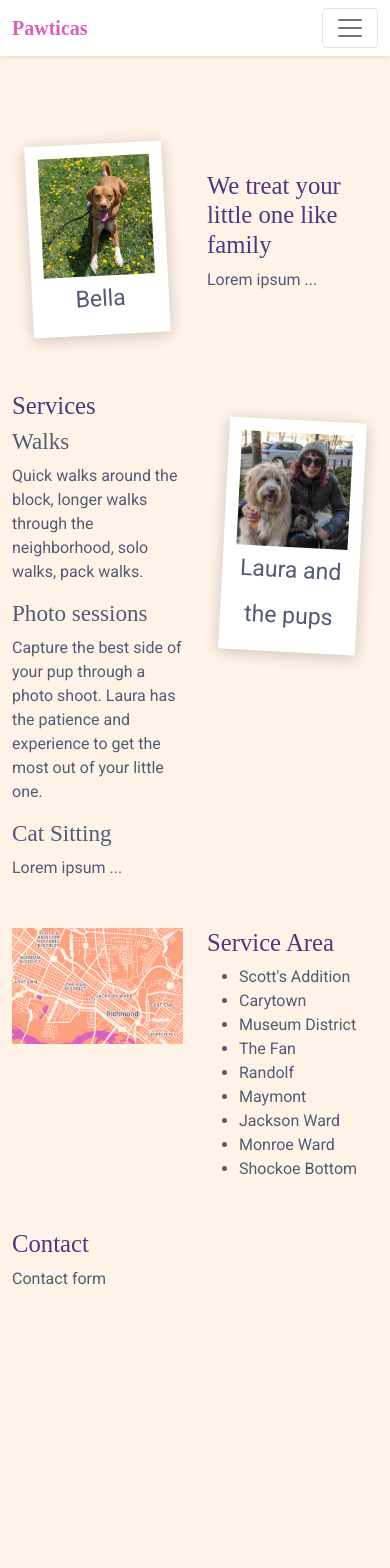
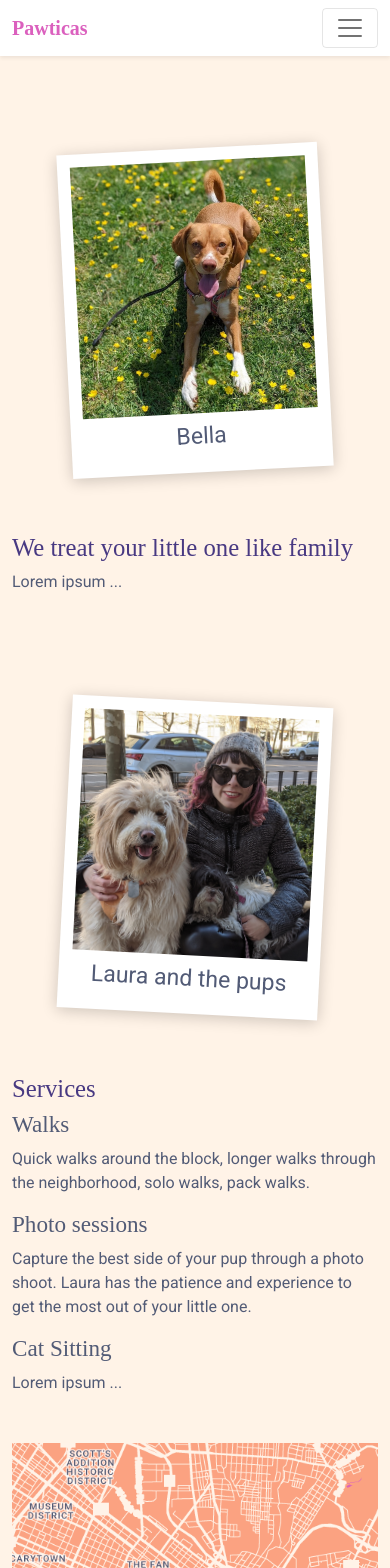
Before and after one commit to seanperkins/pawticas, a Next.js app: page / in a window 390 px wide. Shown: the top 1568 px of the page. Before the commit the page ends 1355 px from the top, so only its background shows below. Built offline with nearby package versions, Linux system fonts and the light colour scheme; a web font is replaced by a local one.

Commit message:
Fix breakpoints and order

```diff
--- a/components/Layout.js
+++ b/components/Layout.js
@@ -4,7 +4,7 @@ export default function Layout({children}) {
   return (
     <div>
       <MyNav />
-      <div className="container py-5">{children}</div>
+      <div className="container py-3">{children}</div>
     </div>
   )
 }
--- a/components/MyNav.js
+++ b/components/MyNav.js
@@ -18,8 +18,7 @@ export default function MyNav() {
   const toggle = () => setIsOpen(!isOpen)
 
   return (
-    <div>
-      <Navbar color="white" expand="md" light className="shadow-sm">
+    <Navbar color="white" expand="md" light className="shadow-sm" sticky="top">
       <NavbarBrand className="brand-text" href="/">
         Pawticas
       </NavbarBrand>
@@ -42,6 +41,5 @@ export default function MyNav() {
         </a>
       </Collapse>
     </Navbar>
-    </div>
   )
 }
--- a/components/Polaroid.js
+++ b/components/Polaroid.js
@@ -1,8 +1,10 @@
 export default function Polaroid({src, text, alt, className}) {
   return (
-    <div className={`polaroid ${className}`}>
-      <img className="polaroid-img" src={src} alt={alt} />
-      <div className="polaroid-caption">{text}</div>
+    <div className="polaroid-wrapper">
+      <div className={`polaroid ${className}`}>
+        <img className="polaroid-img" src={src} alt={alt} />
+        <div className="polaroid-caption">{text}</div>
+      </div>
     </div>
   )
 }
--- a/pages/index.js
+++ b/pages/index.js
@@ -7,7 +7,7 @@ export default function Home() {
   return (
     <Layout>
       <div className="row py-3">
-        <div className="col-6">
+        <div className="col-md-6 col-12">
           <Polaroid
             src="/images/bella.jpg"
             text="Bella"
@@ -15,23 +15,23 @@ export default function Home() {
             className="tilt-left"
           />
         </div>
-        <div className="col-6 center-vertical">
+        <div className="col-md-6 col-12 center-vertical">
           <h2 className="text-plum">We treat your little one like family</h2>
           <p>Lorem ipsum ...</p>
         </div>
       </div>
       <div className="row py-3">
-        <div className="col-6 center-vertical">
+        <div className="col-md-6 col-12 center-vertical order-2 order-md-1">
           <h2 className="text-plum">Services</h2>
           <ul className="list-group">
-            <li class="list-item">
+            <li className="list-item">
               <h3>Walks</h3>
               <p>
                 Quick walks around the block, longer walks through the
                 neighborhood, solo walks, pack walks.
               </p>
             </li>
-            <li class="list-item">
+            <li className="list-item">
               <h3>Photo sessions</h3>
               <p>
                 Capture the best side of your pup through a photo shoot. Laura
@@ -39,13 +39,13 @@ export default function Home() {
                 little one.
               </p>
             </li>
-            <li class="list-item">
+            <li className="list-item">
               <h3>Cat Sitting</h3>
               <p>Lorem ipsum ...</p>
             </li>
           </ul>
         </div>
-        <div className="col-6">
+        <div className="col-md-6 col-12 order-1 order-md-2">
           <Polaroid
             src="/images/lau_and_dogs.jpg"
             text="Laura and the pups"
@@ -55,14 +55,14 @@ export default function Home() {
         </div>
       </div>
       <div className="row py-3">
-        <div className="col-6">
+        <div className="col-md-6 col-12 mb-3">
           <img
             src="/images/map.png"
             alt="Richmond Map"
-            style={{maxWidth: '100%'}}
+            style={{width: '100%', height: 'auto'}}
           />
         </div>
-        <div className="col-6 center-vertical">
+        <div className="col-md-6 col-12 center-vertical">
           <h2 className="text-plum">Service Area</h2>
           <ul>
             {serviceArea.map((service) => (
--- a/styles/globals.scss
+++ b/styles/globals.scss
@@ -57,7 +57,9 @@
   color: $brand !important;
   font-family: $font-family-serif;
 }
-
+.polaroid-wrapper {
+  padding: 20px;
+}
 .polaroid {
   transform: scale(0.8, 0.8);
   background: #fff;
```
Lines whose indentation alone changed are shown as unchanged.
